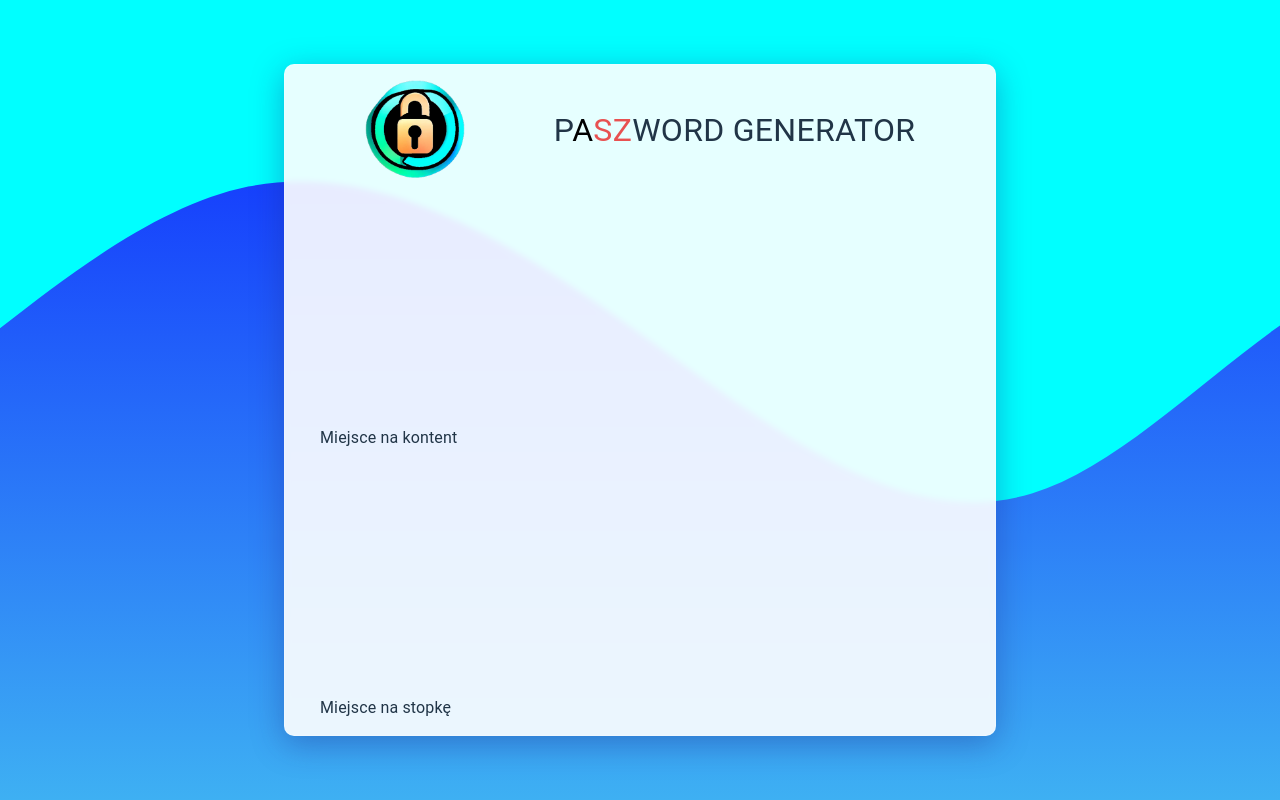
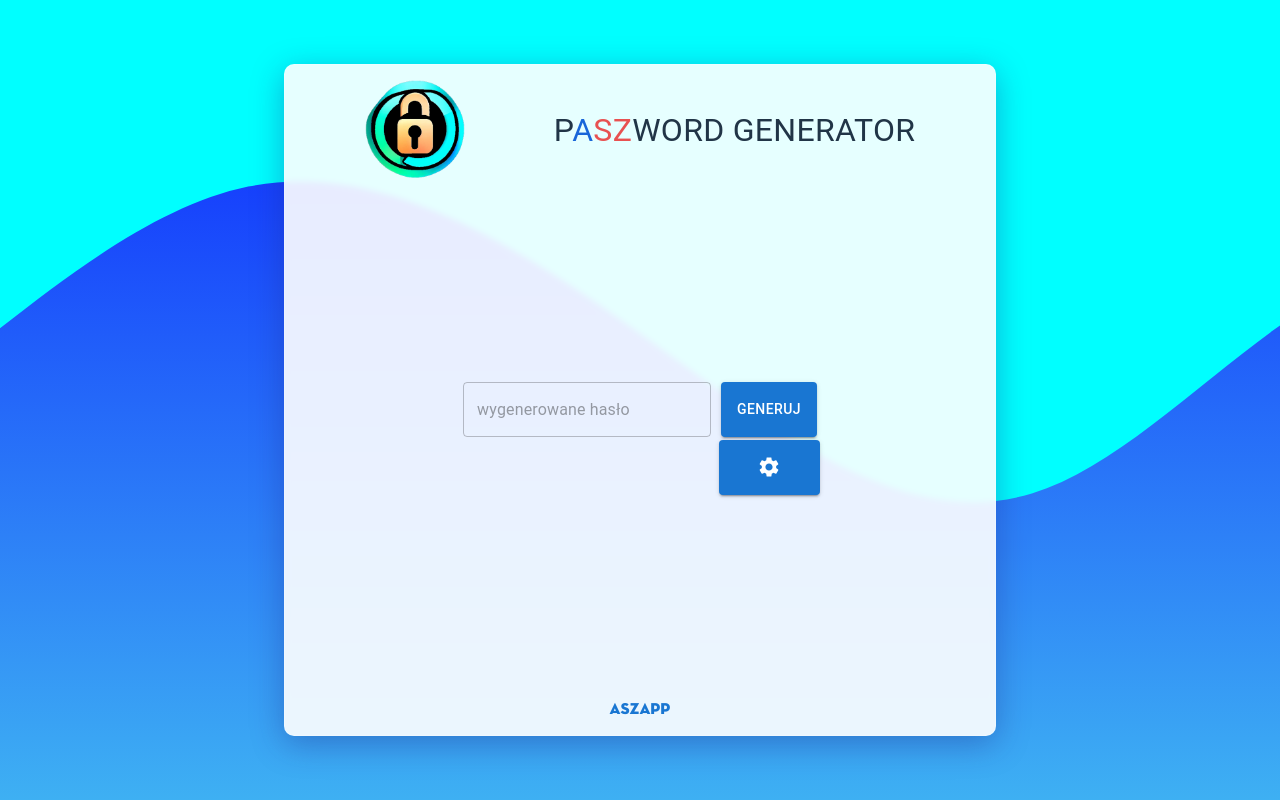
Before and after one commit to asztandar/pASZwordGenerator, a React (Vite) app in the folder pASZwordGenerator/: page / in a window 1280 px wide. Built offline with nearby package versions, Linux system fonts and the light colour scheme.

Commit message:
added textfields

```diff
--- a/pASZwordGenerator/src/App.css
+++ b/pASZwordGenerator/src/App.css
@@ -61,8 +61,8 @@
   height: 100px;
 }
 
-.spanBlack{
-  color: #000;
+.spanBlue{
+  color: rgb(25, 102, 217);
 }
 
 .spanRed{
@@ -72,3 +72,40 @@
 #logoBoxTypography{
   font-size: 32px;
 }
+
+#footerBox{
+  display: flex;
+  /* background-color: black; */
+  justify-content: center;
+  align-items: center;
+}
+
+#mainBox{
+  display: flex;
+  flex-direction: column;
+  align-items: center;
+  justify-content: center;
+  gap: 3px;
+}
+
+.boxInput{
+  height: 55px;
+  display: flex;
+  flex-direction: row;
+  gap: 10px;
+}
+
+#boxInputButton{
+  height: 100%;
+}
+
+.boxSettings{
+  height: 55px;
+  display: flex;
+  flex-direction: row;
+  gap: 10px;
+}
+
+#boxSettingsButton{
+  width: 101px;
+}
--- a/pASZwordGenerator/src/App.tsx
+++ b/pASZwordGenerator/src/App.tsx
@@ -6,6 +6,10 @@ import Main from './components/Main';
 import Footer from './components/Footer';
 import logoImg from './assets/logo.png';
 import Image from './components/Image';
+import Link from '@mui/material/Link';
+import TextField from '@mui/material/TextField';
+import Button from '@mui/material/Button';
+import SettingsIcon from '@mui/icons-material/Settings';
 function App() {
 
   return (
@@ -14,17 +18,24 @@ function App() {
         <Header>
           <Box id="logoBox">
             <Image imgSRC={logoImg} className="img"/>
-            <Typography id='logoBoxTypography'>P<span className='spanBlack'>A</span><span className='spanRed'>SZ</span>WORD GENERATOR</Typography>
+            <Typography id='logoBoxTypography'>P<span className='spanBlue'>A</span><span className='spanRed'>SZ</span>WORD GENERATOR</Typography>
           </Box>
         </Header>
         <Main>
           <Box id="mainBox">
-            <Typography>Miejsce na kontent</Typography>
+            <Box className="boxInput">
+              <TextField sx={{'& .MuiOutlinedInput-root':{height: '100%'}}} id="boxInputTextField" placeholder='wygenerowane hasło'/>
+              <Button id="boxInputButton" variant="contained">Generuj</Button>
+            </Box>
+            <Box className="boxSettings">
+              <TextField sx={{'& .MuiOutlinedInput-root':{height: '100%', visibility: 'hidden'}}} id="boxSettingsTextField" />
+              <Button id="boxSettingsButton" variant="contained"><SettingsIcon/></Button>
+            </Box>
           </Box>
         </Main>
         <Footer>
           <Box id="footerBox">
-            <Typography>Miejsce na stopkę</Typography>
+            <Link href="http://aszapp.ct8.pl/" underline="hover">ASZAPP</Link>
           </Box>
         </Footer>
       </Box>
```
Also changed, not shown: pASZwordGenerator/src/utils/GeneratePassword.ts (added, +7 -0 lines).
